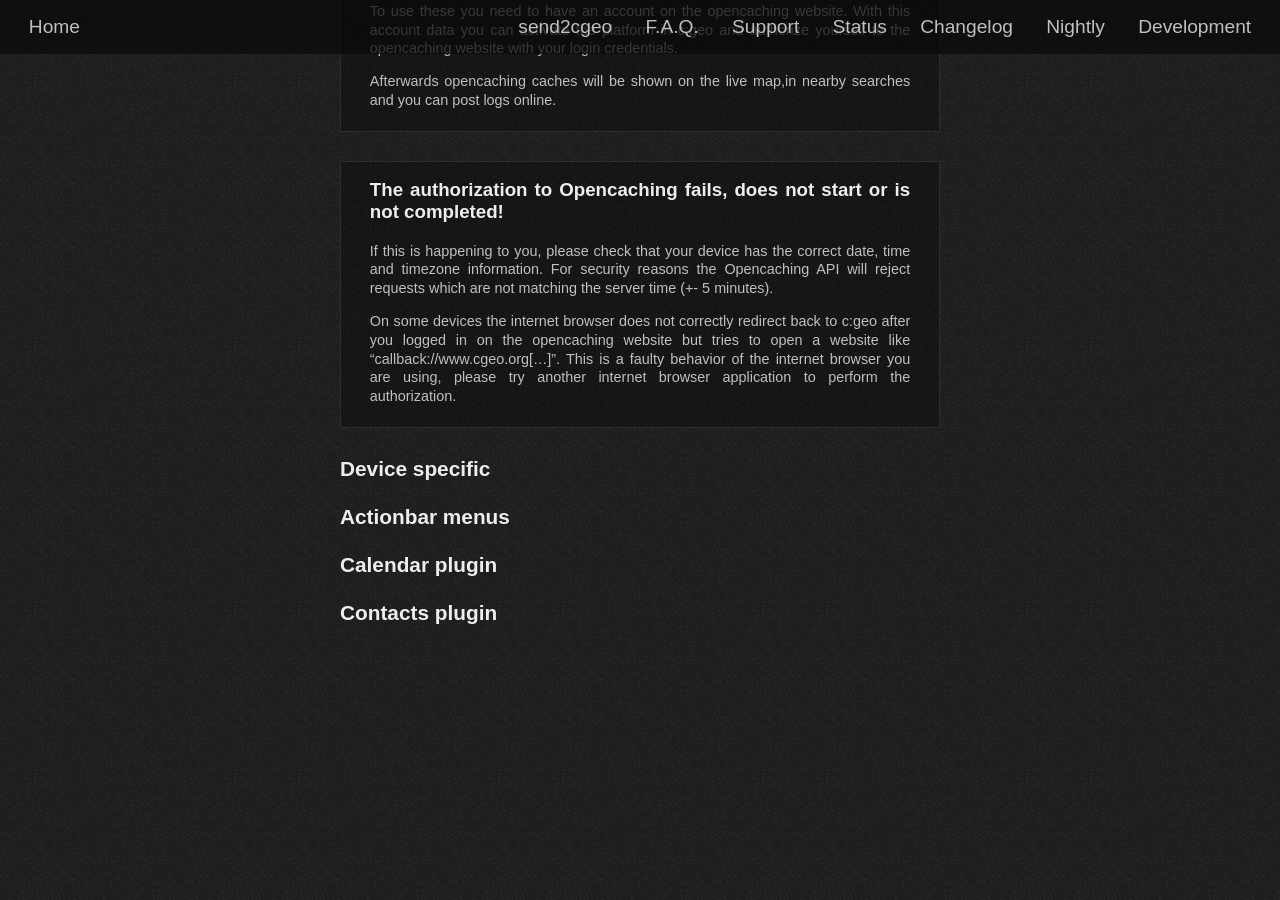
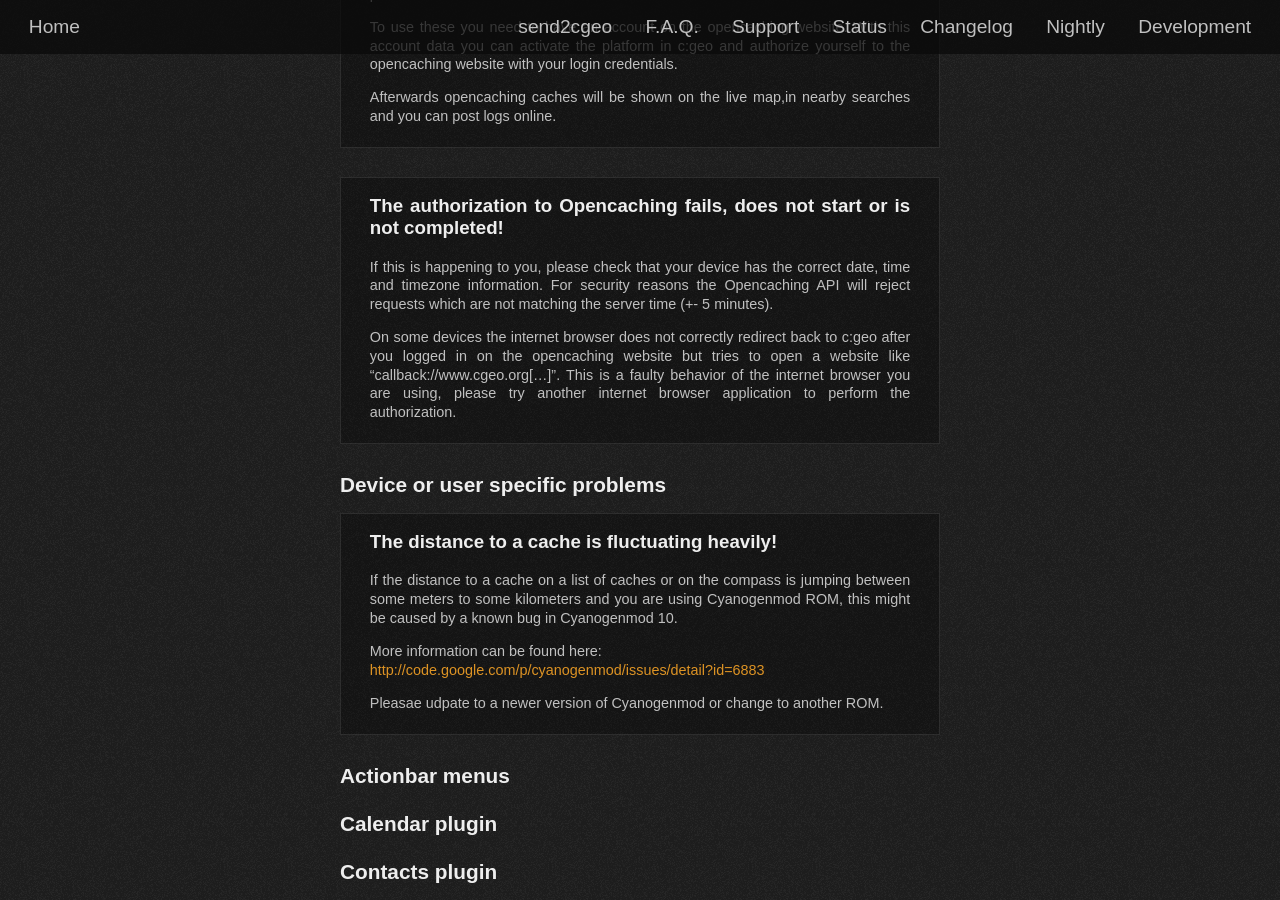
Before and after one commit to cgeo/cgeo.github.io, a Jekyll site: the page built from faq.html, in a window 1280 px wide and 900 px high, scrolled down 23907 px. Built offline with Jekyll 4.4.1, drawn with Linux system fonts in a browser that asks for light colours; some web fonts are replaced; before the commit the page ends 24548 px from its top, so only the background shows below that; some of the changed text lies outside the part shown.

Commit message:
FAQ Device specific Distance fluctuating

```diff
--- a/_data/faq.yml
+++ b/_data/faq.yml
@@ -795,8 +795,18 @@
             On some devices the internet browser does not correctly redirect back to c:geo after you logged in on the opencaching website but tries to open a website like "callback://www.cgeo.org[...]".
             This is a faulty behavior of the internet browser you are using, please try another internet browser application to perform the authorization.
 
-- title: Device specific
+- title: Device or user specific problems
   items:
+
+      - title: The distance to a cache is fluctuating heavily!
+        content: |
+            If the distance to a cache on a list of caches or on the compass is jumping between some meters to some kilometers and you are
+            using Cyanogenmod ROM, this might be caused by a known bug in Cyanogenmod 10.
+
+            More information can be found here:\\
+            [http://code.google.com/p/cyanogenmod/issues/detail?id=6883](http://code.google.com/p/cyanogenmod/issues/detail?id=6883)
+
+            Pleasae udpate to a newer version of Cyanogenmod or change to another ROM.
 
 - title: Actionbar menus
   items:
```
